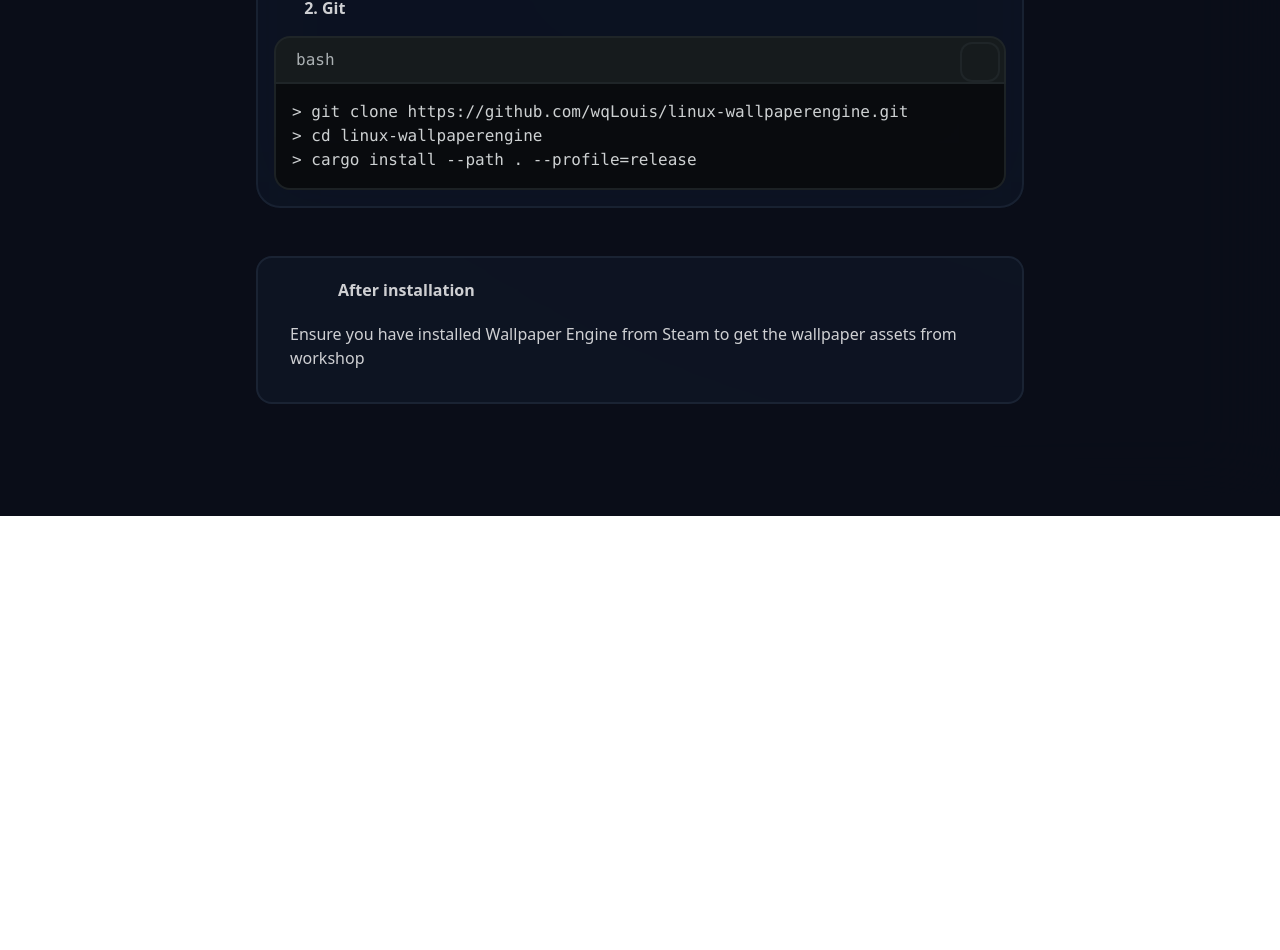
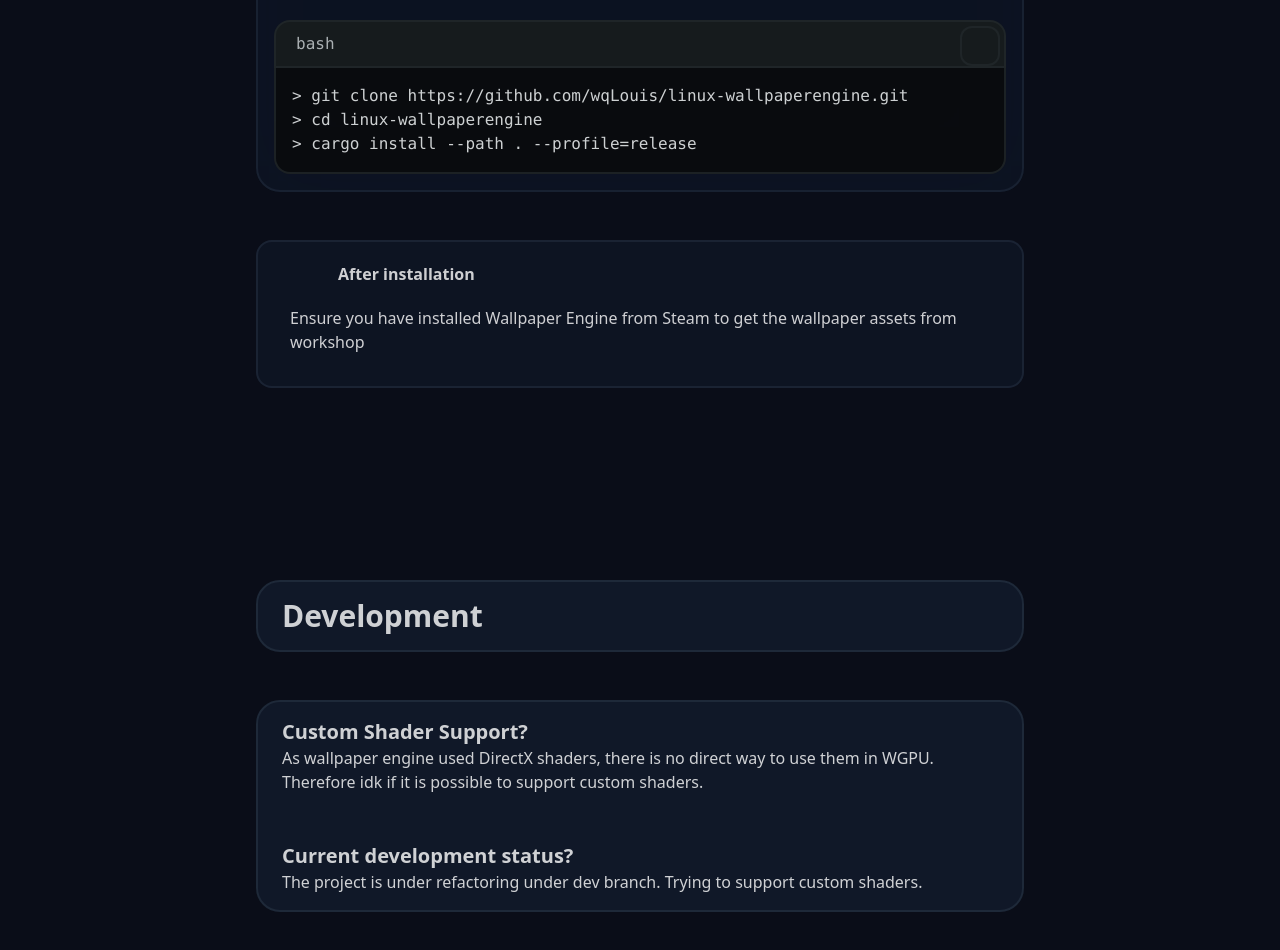
Before and after one commit to wqLouis/wqlouis.github.io, a SvelteKit app: page /projects/linux-wallpaper-engine in a window 1280 px wide. Shown: the part 1582-2532 px from the top of the page. Before the commit the page ends 2098 px from the top, so only its background shows below. Built offline with nearby package versions, Linux system fonts and the light colour scheme; what @iconify/tailwind4 would draw is missing.

Commit message:
feat(projects/lwe): add development section

```diff
--- a/src/routes/projects/linux-wallpaper-engine/+page.svelte
+++ b/src/routes/projects/linux-wallpaper-engine/+page.svelte
@@ -44,7 +44,8 @@
 	>
 		<span class="mx-8 my-auto text-xl font-bold text-text/80">Linux Wallpaper Engine</span>
 	</div>
-	<section class="z-1 flex h-screen w-full flex-col bg-bg/70 backdrop-blur-2xl">
+	<section class="z-1 flex h-max w-full flex-col bg-bg/70 backdrop-blur-2xl">
+		<section id="main" class="h-screen">
 			<div class="flex h-full w-full">
 				<div
 					class="mx-auto mt-[33vh] flex cursor-default flex-col text-text text-shadow-[0_0_12px] text-shadow-text"
@@ -81,10 +82,7 @@
 				</div>
 			</div>
 		</section>
-	<section
-		class="z-1 flex h-max w-full flex-col gap-12 bg-bg/70 py-28 backdrop-blur-2xl"
-		id="installation"
-	>
+		<section id="installation" class="flex h-max flex-col gap-12 py-24">
 			<div class="mx-auto flex h-max w-6/10 rounded-3xl border-2 border-border bg-fg p-4 px-6">
 				<span class="text-center text-3xl font-bold text-text/80">Installation</span>
 				<div class="mx-8 flex gap-4"></div>
@@ -130,4 +128,32 @@
 				</span>
 			</div>
 		</section>
+		<section class="mt-24 flex h-screen flex-col gap-12">
+			<div class="mx-auto flex h-max w-6/10 rounded-3xl border-2 border-border bg-fg p-4 px-6">
+				<span class="text-center text-3xl font-bold text-text/80">Development</span>
+				<div class="mx-8 flex gap-4"></div>
+			</div>
+			<div
+				class="mx-auto flex h-max w-6/10 flex-col gap-12 rounded-3xl border-2 border-border bg-fg p-4 px-6"
+			>
+				<div class="flex flex-col">
+					<span class="mr-auto ml-0 text-center text-xl font-bold text-text/80">
+						Custom Shader Support?
+					</span>
+					<span class="mr-auto ml-0 text-left font-medium text-text/80">
+						As wallpaper engine used DirectX shaders, there is no direct way to use them in WGPU.
+						Therefore idk if it is possible to support custom shaders.
+					</span>
+				</div>
+				<div class="flex flex-col">
+					<span class="mr-auto ml-0 text-center text-xl font-bold text-text/80">
+						Current development status?
+					</span>
+					<span class="mr-auto ml-0 text-left font-medium text-text/80">
+						The project is under refactoring under dev branch. Trying to support custom shaders.
+					</span>
+				</div>
+			</div>
 		</section>
+	</section>
+</section>
```
Lines whose indentation alone changed are shown as unchanged.
